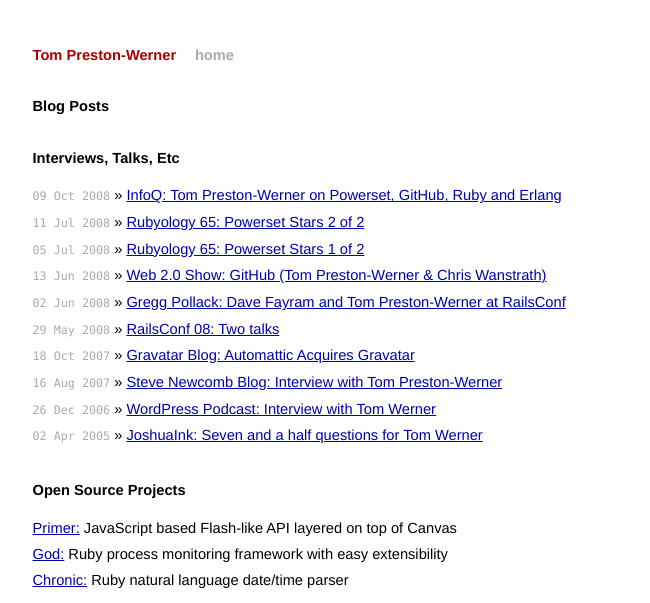
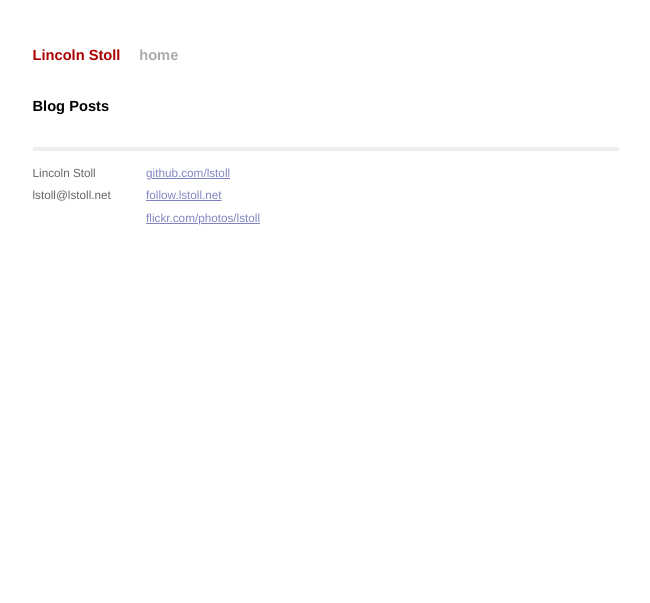
Before and after one commit to lstoll/lstoll.github.io, a Jekyll site: the page built from index.html, in a window 1280 px wide. Shown: the top 603 px of the page, without its empty margins (314-964 px from the left). Built offline with Jekyll 4.4.1, drawn with Linux system fonts in a browser that asks for light colours; some of the changed text lies outside the part shown; grey boxes are pictures that could not be loaded.

Commit message:
Find and replace for my names..
committer: Lincoln Stoll <lstoll@lstoll.net>

--HG--
extra : convert_revision : 8e5375888ce7a890256c98e5fef1e49063a0cdc1

```diff
--- a/_layouts/default.html
+++ b/_layouts/default.html
@@ -5,8 +5,8 @@
 <head>
    <meta http-equiv="content-type" content="text/html; charset=utf-8" />
    <title>{{ page.title }}</title>
-   <meta name="author" content="Tom Preston-Werner" />
-   <link href="http://feeds.feedburner.com/tom-preston-werner" rel="alternate" title="Tom Preston-Werner" type="application/atom+xml" />
+   <meta name="author" content="Lincoln Stoll" />
+   <link href="http://feeds.lstoll.net/lstollnet" rel="alternate" title="Tom Preston-Werner" type="application/atom+xml" />
 
    <!-- syntax highlighting CSS -->
    <link rel="stylesheet" href="/css/syntax.css" type="text/css" />
@@ -18,7 +18,7 @@
 
 <div class="site">
   <div class="title">
-    <a href="/">Tom Preston-Werner</a>
+    <a href="/">Lincoln Stoll</a>
     <a class="extra" href="/">home</a>
   </div>
 
@@ -27,23 +27,22 @@
   <div class="footer">
     <div class="contact">
       <p>
-        Tom Preston-Werner<br />
-        Cofounder of <a href="http://github.com/">GitHub</a><br />
-        tom@mojombo.com
+        Lincoln Stoll<br />
+        lstoll@lstoll.net
       </p>
     </div>
     <div class="contact">
       <p>
-        <a href="http://github.com/mojombo/">github.com/mojombo</a><br />
-        <a href="http://twitter.com/mojombo/">twitter.com/mojombo</a><br />
-        <a href="http://flickr.com/photos/mojombo/">flickr.com/photos/mojombo</a>
+        <a href="http://github.com/lstoll/">github.com/lstoll</a><br />
+        <a href="http://follow.lstoll.net/">follow.lstoll.net</a><br />
+        <a href="http://flickr.com/photos/lstoll/">flickr.com/photos/lstoll</a>
       </p>
     </div>
-    <div class="rss">
+    <!--<div class="rss">
       <a href="http://feeds.feedburner.com/tom-preston-werner">
         <img src="/images/rss.png" alt="Subscribe to RSS Feed" />
       </a>
-    </div>
+    </div>-->
   </div>
 </div>
 
--- a/index.html
+++ b/index.html
@@ -1,6 +1,6 @@
 ---
 layout: default
-title: Tom Preston-Werner
+title: Lincoln Stoll
 ---
 
 <div id="home">
@@ -11,18 +11,9 @@
     {% endfor %}
   </ul>
 
-  <h1>Interviews, Talks, Etc</h1>
+  <!--<h1>Interviews, Talks, Etc</h1>
   <ul class="posts">
     <li><span>09 Oct 2008</span> &raquo; <a href="http://www.infoq.com/interviews/preston-werner-powerset-github-ruby">InfoQ: Tom Preston-Werner on Powerset, GitHub, Ruby and Erlang</a></li>
-    <li><span>11 Jul 2008</span> &raquo; <a href="http://www.rubyology.com/podcasts/show/67">Rubyology 65: Powerset Stars 2 of 2</a></li>
-    <li><span>05 Jul 2008</span> &raquo; <a href="http://www.rubyology.com/podcasts/show/66">Rubyology 65: Powerset Stars 1 of 2</a></li>
-    <li><span>13 Jun 2008</span> &raquo; <a href="http://web20show.com/episodes/web20show-ep45-github">Web 2.0 Show: GitHub (Tom Preston-Werner &amp; Chris Wanstrath)</a></li>
-    <li><span>02 Jun 2008</span> &raquo; <a href="http://www.vimeo.com/1104583">Gregg Pollack: Dave Fayram and Tom Preston-Werner at RailsConf</a></li>
-    <li><span>29 May 2008</span> &raquo; <a href="http://en.oreilly.com/rails2008/public/schedule/speaker/2520">RailsConf 08: Two talks</a></li>
-    <li><span>18 Oct 2007</span> &raquo; <a href="http://blog.gravatar.com/2007/10/18/automattic-gravatar/">Gravatar Blog: Automattic Acquires Gravatar</a></li>
-    <li><span>16 Aug 2007</span> &raquo; <a href="http://www.blognewcomb.com/blog/2007/08/powerset_interview_with_tom_pr.html">Steve Newcomb Blog: Interview with Tom Preston-Werner</a></li>
-    <li><span>26 Dec 2006</span> &raquo; <a href="http://wp-community.org/2006/12/26/episode-15-interviews-with-tom-werner-gravatar-and-jaimie-sirovich-seo-egghead/">WordPress Podcast: Interview with Tom Werner</a></li>
-    <li><span>02 Apr 2005</span> &raquo; <a href="http://joshuaink2006.johnoxton.co.uk/blog/240/seven-and-a-half-questions-for-tom-werner">JoshuaInk: Seven and a half questions for Tom Werner</a></li>
   </ul>
 
   <h1>Open Source Projects</h1>
@@ -30,5 +21,5 @@
     <li><a href="http://github.com/mojombo/primer/">Primer:</a> JavaScript based Flash-like API layered on top of Canvas</li>
     <li><a href="http://github.com/mojombo/god/">God:</a> Ruby process monitoring framework with easy extensibility</li>
     <li><a href="http://github.com/mojombo/chronic/">Chronic:</a> Ruby natural language date/time parser</li>
-  </ul>
+  </ul>-->
 </div>
```
